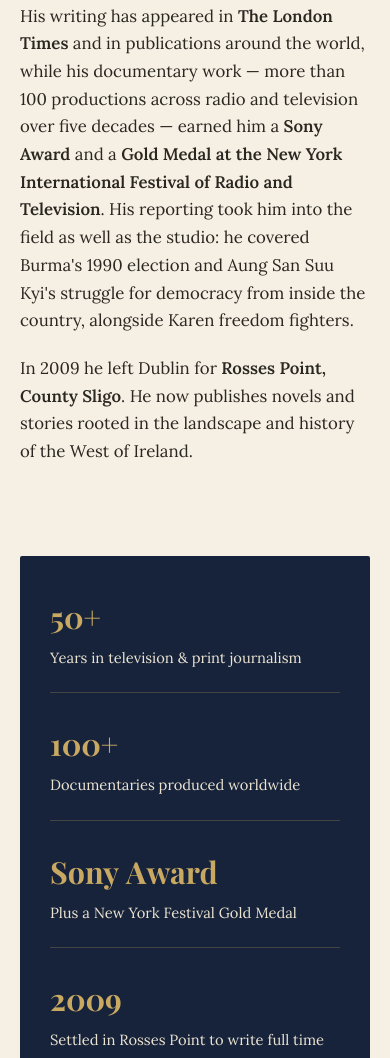
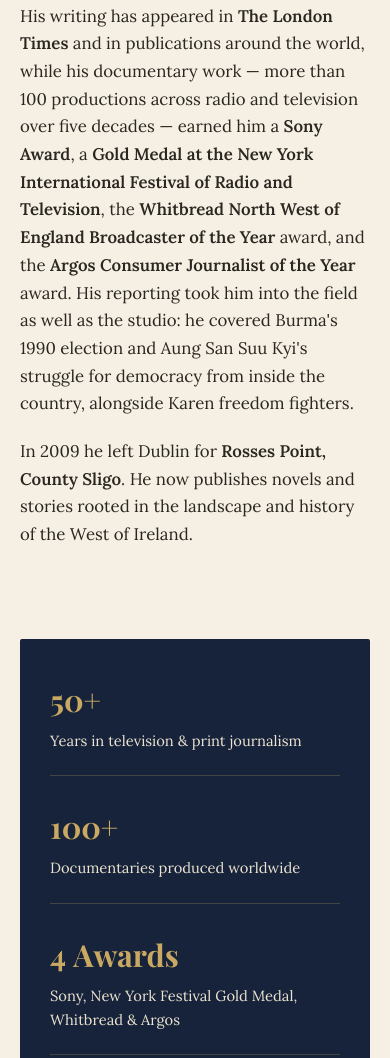
Before and after one commit to kevinr20041/KieranDevaney, a website: page index.html in a window 390 px wide. Shown: the part 1406-2464 px from the top of the page. Drawn offline with nearby package versions, Linux system fonts and the light colour scheme; no server answers; a web font is replaced by a local one.

Commit message:
Update phone number to 086 833 5374; add Whitbread and Argos awards

```diff
--- a/index.html
+++ b/index.html
@@ -77,7 +77,7 @@
         <p class="kicker">About</p>
         <h2>A reporter's eye, a storyteller's heart</h2>
         <p>Kieran Devaney has spent a lifetime telling other people's stories — and, eventually, a few of his own. Over a fifty-year career in television and print journalism he reported and produced programmes for <strong>TV-am, Channel 4, ITN</strong> and <strong>Sky News</strong> in the United Kingdom, <strong>CNN</strong> in the United States, and <strong>TV3</strong> in Ireland, where he produced <em>The Vincent Browne Programme</em> until his retirement from daily broadcasting.</p>
-        <p>His writing has appeared in <strong>The London Times</strong> and in publications around the world, while his documentary work — more than 100 productions across radio and television over five decades — earned him a <strong>Sony Award</strong> and a <strong>Gold Medal at the New York International Festival of Radio and Television</strong>. His reporting took him into the field as well as the studio: he covered Burma's 1990 election and Aung San Suu Kyi's struggle for democracy from inside the country, alongside Karen freedom fighters.</p>
+        <p>His writing has appeared in <strong>The London Times</strong> and in publications around the world, while his documentary work — more than 100 productions across radio and television over five decades — earned him a <strong>Sony Award</strong>, a <strong>Gold Medal at the New York International Festival of Radio and Television</strong>, the <strong>Whitbread North West of England Broadcaster of the Year</strong> award, and the <strong>Argos Consumer Journalist of the Year</strong> award. His reporting took him into the field as well as the studio: he covered Burma's 1990 election and Aung San Suu Kyi's struggle for democracy from inside the country, alongside Karen freedom fighters.</p>
         <p>In 2009 he left Dublin for <strong>Rosses Point, County Sligo</strong>. He now publishes novels and stories rooted in the landscape and history of the West of Ireland.</p>
       </div>
       <div class="about-facts">
@@ -90,8 +90,8 @@
           <span class="fact-label">Documentaries produced worldwide</span>
         </div>
         <div class="fact">
-          <span class="fact-num">Sony&nbsp;Award</span>
-          <span class="fact-label">Plus a New York Festival Gold Medal</span>
+          <span class="fact-num">4&nbsp;Awards</span>
+          <span class="fact-label">Sony, New York Festival Gold Medal, Whitbread &amp; Argos</span>
         </div>
         <div class="fact">
           <span class="fact-num">2009</span>
@@ -261,11 +261,11 @@
       <h2>For interviews, talks &amp; enquiries</h2>
       <p class="section-lede">Kieran is available for interviews, speaking engagements, and press enquiries about his books and documentary work.</p>
       <div class="contact-methods">
-        <a href="tel:+353868335372" class="contact-method">
+        <a href="tel:+353868335374" class="contact-method">
           <span class="contact-icon">☎</span>
           <span>
             <span class="contact-label">Call</span>
-            <span class="contact-value">086 833 5372</span>
+            <span class="contact-value">086 833 5374</span>
           </span>
         </a>
         <a href="mailto:kierandevaney6@gmail.com" class="contact-method">
```
